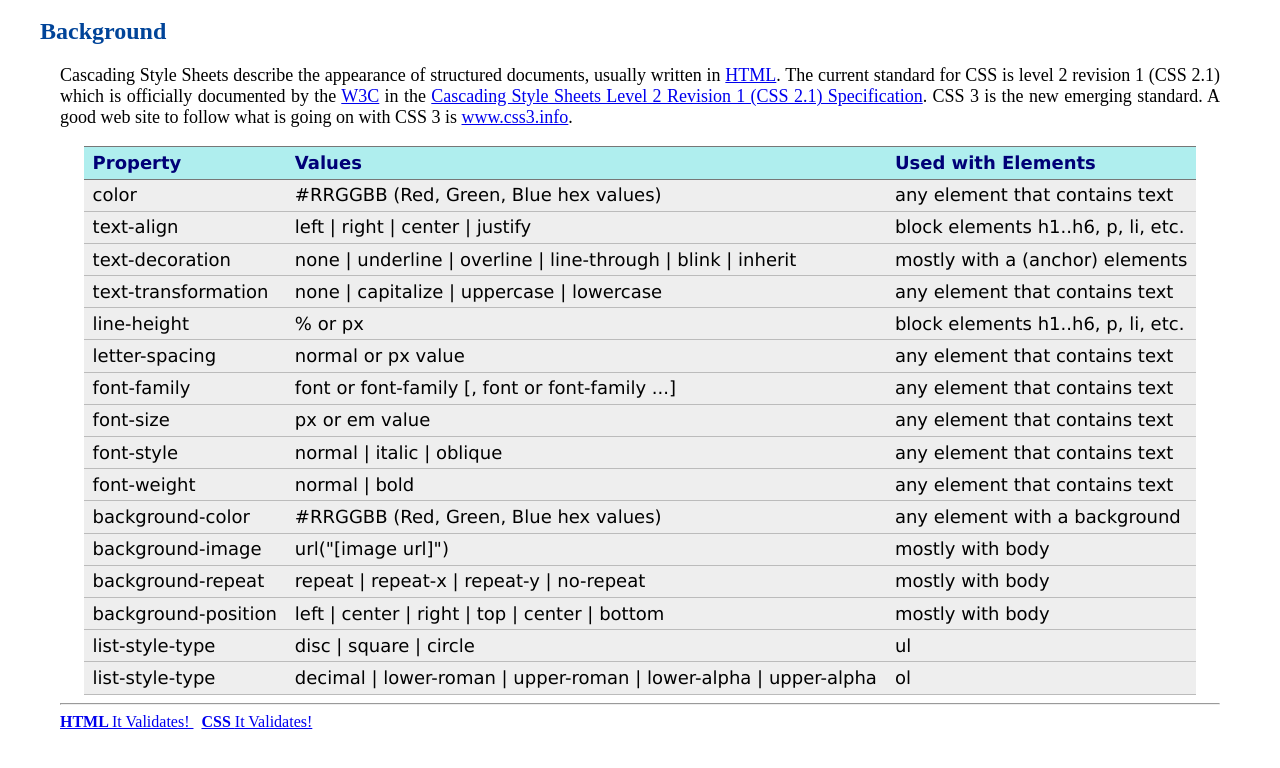
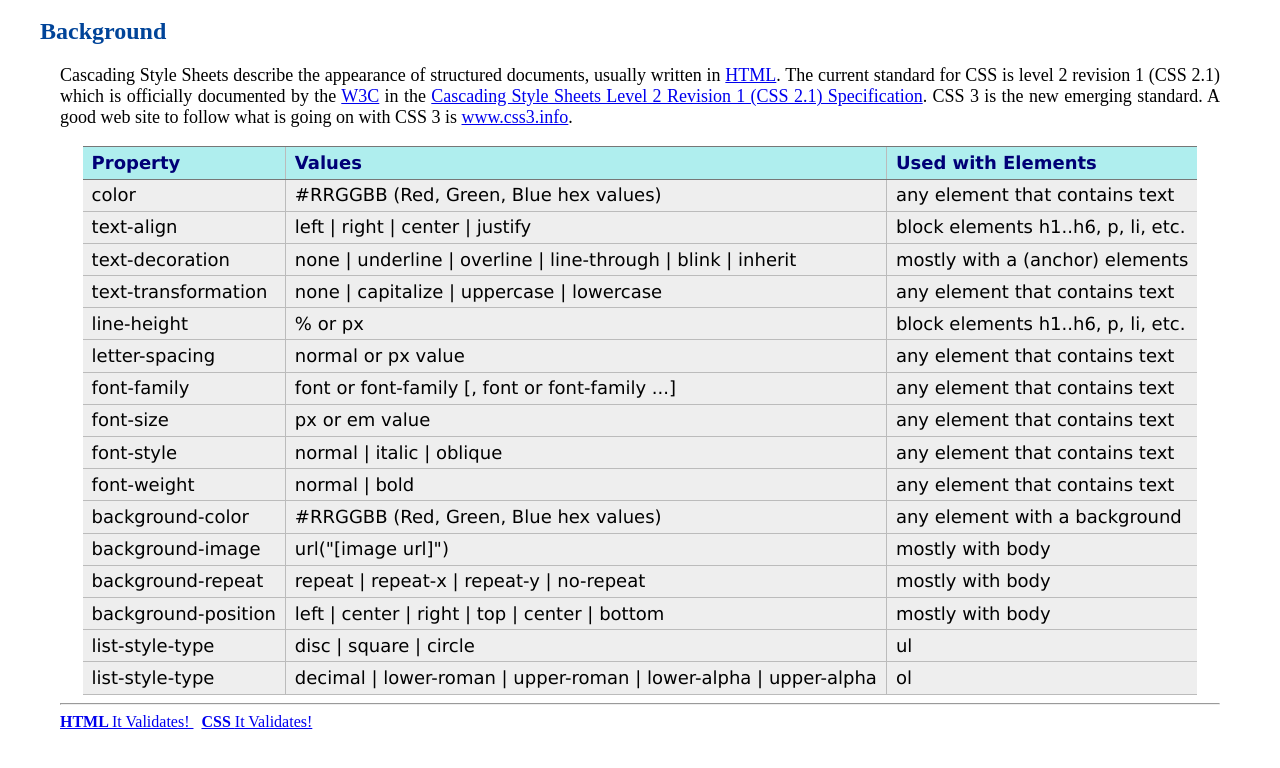
Before and after one commit to 1030365/Website, a plain HTML site: page gdw/css_properties.html in a window 1280 px wide. Shown: the part 100-868 px from the top of the page. Drawn offline with Linux system fonts and the light colour scheme.

Commit message:
Add left border to table data in css_properties

```diff
--- a/gdw/css_properties.html
+++ b/gdw/css_properties.html
@@ -43,6 +43,9 @@ td {
 }
 td, th {
     padding: 0.2em 0.5em 0.2em 0.5em;
+}
+td+td, th+th {
+    border-left: 1px solid #BBB;
 }
 </style>
 </head>
```
